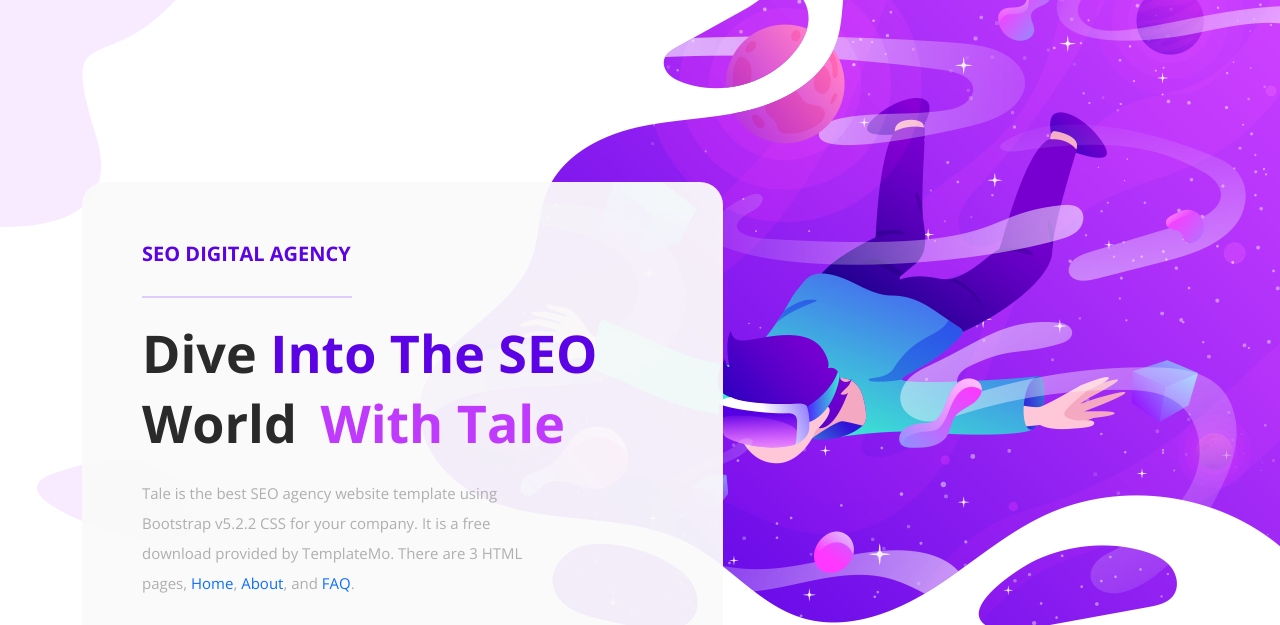
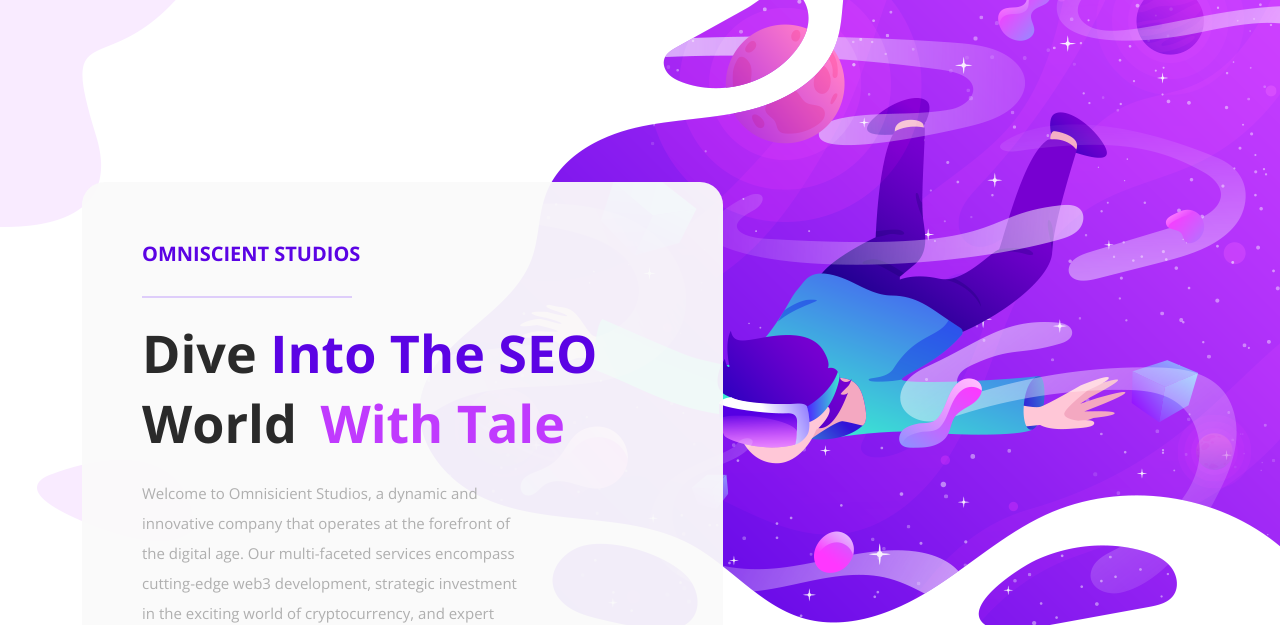
Before and after one commit to fore1gner/emrealtan.tech, a plain HTML site: page index.html in a window 1280 px wide. Shown: the part 170-795 px from the top of the page. Drawn offline with nearby package versions, Linux system fonts and the light colour scheme.

Commit message:
Update index.html

```diff
--- a/index.html
+++ b/index.html
@@ -114,10 +114,10 @@
       <div class="row">
         <div class="col-lg-7">
           <div class="caption header-text">
-            <h6>SEO DIGITAL AGENCY</h6>
+            <h6>OMNISCIENT STUDIOS</h6>
             <div class="line-dec"></div>
             <h4>Dive <em>Into The SEO</em> World <span>With Tale</span></h4>
-            <p>Tale is the best SEO agency website template using Bootstrap v5.2.2 CSS for your company. It is a free download provided by TemplateMo. There are 3 HTML pages, <a href="index.html">Home</a>, <a href="about.html">About</a>, and <a href="faqs.html">FAQ</a>.</p>
+            <p>Welcome to Omnisicient Studios, a dynamic and innovative company that operates at the forefront of the digital age. Our multi-faceted services encompass cutting-edge web3 development, strategic investment in the exciting world of cryptocurrency, and expert social network management that empowers our clients to grow their online presence and reach new heights of success., <a href="index.html">Home</a>, <a href="about.html">About</a>, and <a href="faqs.html">FAQ</a>.</p>
             <div class="main-button scroll-to-section"><a href="#services">Discover More</a></div>
             <span>or</span>
             <div class="second-button"><a href="faqs.html">Check our FAQs</a></div>
```
